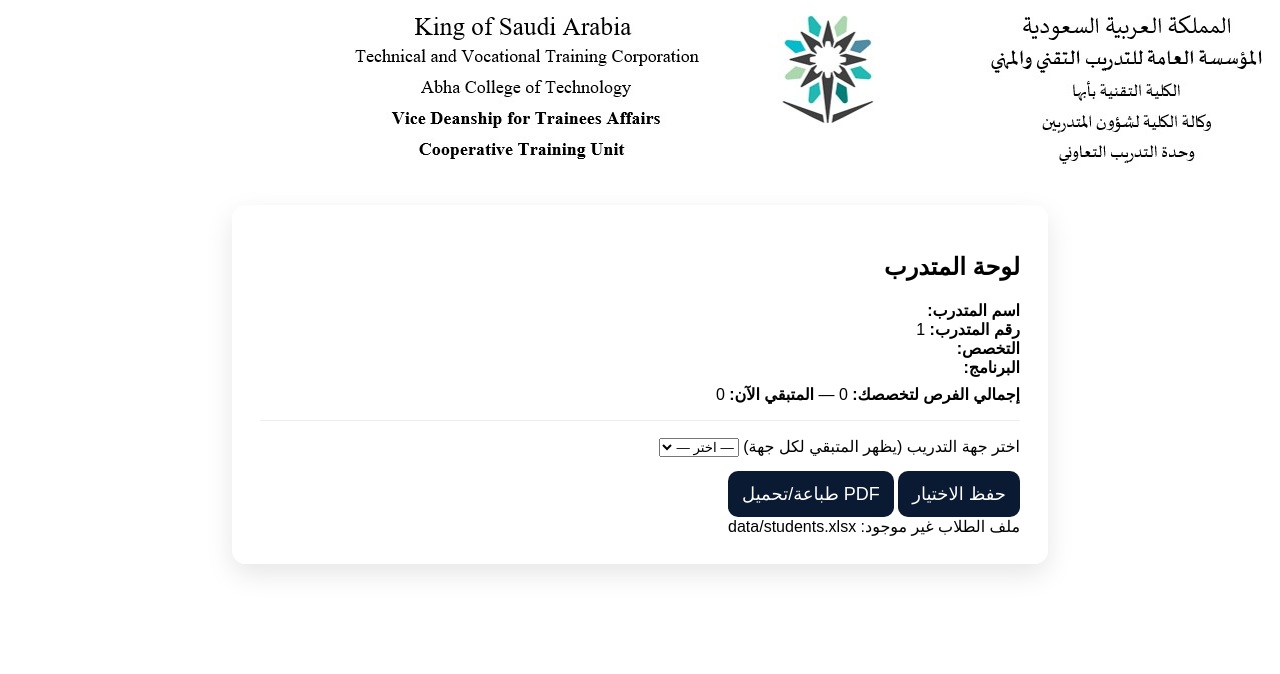
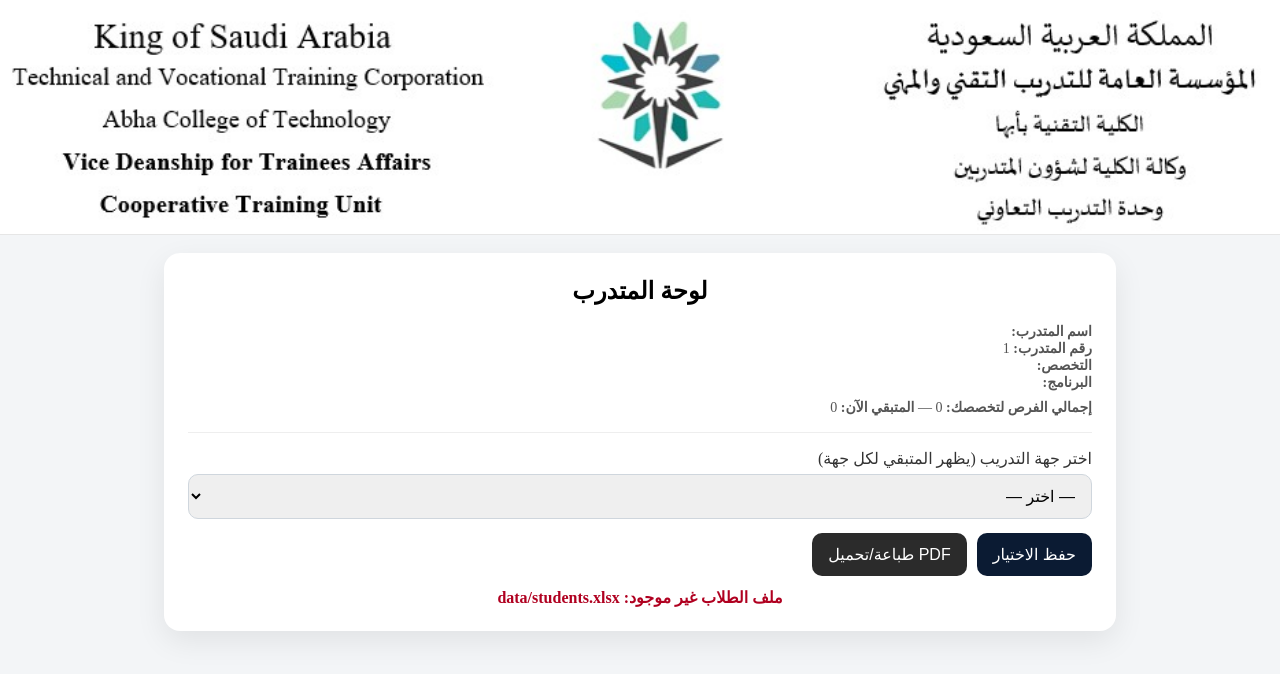
Before and after one commit to ctabha/coop-training, a Flask app: page /dashboard/1 in a window 1280 px wide. Shown: the top 674 px of the page. Run offline with Flask 3, Linux system fonts and the light colour scheme.

Commit message:
Update style.css

```diff
--- a/static/style.css
+++ b/static/style.css
@@ -1,89 +1,95 @@
-@font-face {
-  font-family: "NotoNaskhArabic";
+@font-face{
+  font-family: "NotoNaskh";
   src: url("/static/fonts/NotoNaskhArabic-Regular.ttf") format("truetype");
 }
 
-body {
-  margin: 0;
-  font-family: "NotoNaskhArabic", Arial, sans-serif;
+*{ box-sizing:border-box; }
+
+body{
+  margin:0;
+  font-family:"NotoNaskh", serif;
+  direction: rtl;
+  background: #f3f5f7;
 }
 
-.page-bg {
-  min-height: 100vh;
-  background: #f6f6f6;
+.site-header{
+  width:100%;
+  background:#fff;
+  border-bottom:1px solid #e6e6e6;
 }
 
-.top-header {
-  width: 100%;
-  background: #fff;
-  border-bottom: 1px solid #eee;
+.site-header img{
+  width:100%;
+  height:auto;
+  display:block;
 }
 
-.header-img {
-  width: 100%;
-  height: auto;
-  display: block;
+.page{
+  max-width: 980px;
+  margin: 18px auto 40px;
+  padding: 0 14px;
 }
 
-.card {
-  max-width: 760px;
-  margin: 30px auto;
-  background: rgba(255,255,255,0.92);
-  padding: 28px;
-  border-radius: 14px;
-  box-shadow: 0 10px 28px rgba(0,0,0,0.10);
+.card{
+  background:#fff;
+  border-radius:16px;
+  padding:24px;
+  box-shadow:0 10px 30px rgba(0,0,0,.08);
 }
 
-.title {
-  text-align: center;
-  margin: 0 0 16px 0;
+h1,h2{
+  margin:0 0 18px;
+  text-align:center;
 }
 
-.form {
-  display: grid;
-  gap: 12px;
-  margin-top: 14px;
+label{
+  display:block;
+  margin:10px 0 6px;
+  color:#333;
 }
 
-.input {
-  width: 100%;
-  padding: 12px 14px;
-  border: 1px solid #cfcfcf;
-  border-radius: 10px;
-  font-size: 18px;
-  outline: none;
+input, select{
+  width:100%;
+  padding:12px;
+  border:1px solid #cfd6dd;
+  border-radius:10px;
+  font-size:16px;
 }
 
-.btn {
-  background: #0b1a33;
-  color: #fff;
-  border: none;
-  padding: 12px 14px;
-  border-radius: 10px;
-  font-size: 18px;
-  cursor: pointer;
-  text-align: center;
-  display: inline-block;
-  text-decoration: none;
+.row{
+  display:flex;
+  gap:10px;
+  flex-wrap:wrap;
 }
 
-.error {
-  color: #b00020;
-  text-align: center;
-  font-weight: 700;
+.col{
+  flex:1;
+  min-width:220px;
 }
 
-.success {
-  color: #0a7a2f;
-  text-align: center;
-  font-weight: 700;
-  margin-top: 10px;
+.btn{
+  background:#0b1b33;
+  color:#fff;
+  border:none;
+  padding:12px 16px;
+  border-radius:10px;
+  cursor:pointer;
+  font-size:16px;
 }
 
-.info {
-  display: grid;
-  gap: 8px;
-  margin-top: 10px;
-  font-size: 18px;
+.btn.secondary{
+  background:#2b2b2b;
 }
-.label { font-weight: 700; }
+
+.msg-error{
+  margin-top:12px;
+  color:#b00020;
+  font-weight:bold;
+  text-align:center;
+}
+
+.small{
+  color:#555;
+  font-size:14px;
+  margin-top:10px;
+}
```
